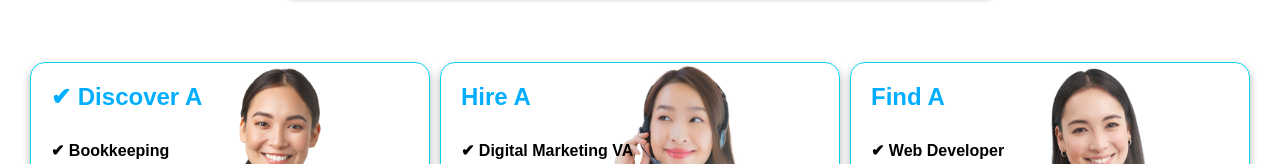
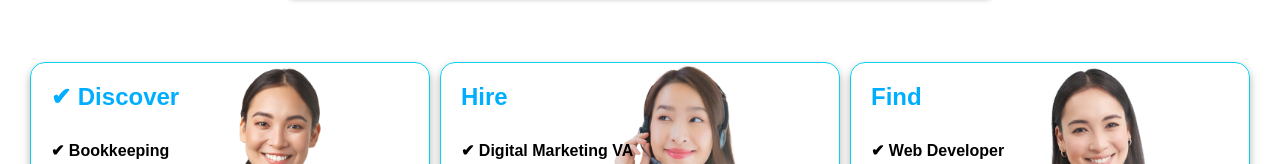
Before and after one commit to CarlstonG/precision_tech, a React (Vite) app: page /Virtual-medical-staff in a window 1280 px wide. Shown: the part 788-952 px from the top of the page. Built offline with nearby package versions, Linux system fonts and the light colour scheme.

Commit message:
additional content changes

```diff
--- a/src/components/OnePost.tsx
+++ b/src/components/OnePost.tsx
@@ -62,6 +62,8 @@ const OnePost: React.FC = () => {
   return (
     <div className="single-blog-container">
       <h2>{postData.title}</h2>
+      <br />
+      <br />
       <img src={postData.mainImage.asset.url} alt="Main Hero Blog Post" />
       <h4>{postData.name}</h4>
       {/* Convert the body object to a string */}
--- a/src/components/Servicescards.tsx
+++ b/src/components/Servicescards.tsx
@@ -6,13 +6,13 @@ const Servicescards: React.FC = () => {
   return (
     <div className="services-card-container">
         <div className="services Card1">
-            <h2>✔ Discover A</h2>
+            <h2>✔ Discover </h2>
             <p>✔ Bookkeeping</p>
             <p>✔ Executive Virtual Assistant</p>
             <p>✔ Virtual Transcriptionist</p>
         </div>
         <div className="services Card2">
-        <h2>Hire A</h2>
+        <h2>Hire </h2>
             <p>✔ Digital Marketing VA</p>
             <p>✔ Appointment Setters VA</p>
             <p>✔ Chat Support</p>
@@ -20,7 +20,7 @@ const Servicescards: React.FC = () => {
             <p>✔ Virtual Transcriptionist</p>
         </div>
         <div className="services Card3">
-        <h2>Find A</h2>
+        <h2>Find </h2>
             <p>✔ Web Developer</p>
             <p>✔ Graphics Designer</p>
             <p>✔ UX/UI Designer</p>
--- a/src/components/blogstyle.css
+++ b/src/components/blogstyle.css
@@ -2,20 +2,27 @@
     display: flex;
     flex-direction: column;
     overflow: hidden;
-    width:100%;
-    height: 100%vh;
-    justify-items: center;
+    width: 100%;
+    height: 100%;
+    padding-top: 150px;
     align-items: center;
-    padding-bottom: 150px;
-    ;
+
 }
 .single-blog-container img{
     padding-bottom: 20px;
-    width: 1200px;
+    width: 1000px;
 }
 .content-blog{
+    width: 100%;
     display: flex;
-    padding: 15px 15px;
     font-size: 20px;
+    padding: 50px 50px;
+}
 
+@media screen and (max-width: 900px){
+    .content-blog{
+        padding: 5px 5px;
+        display: flex;
+        font-size: 15px;
+    }
 }
```
